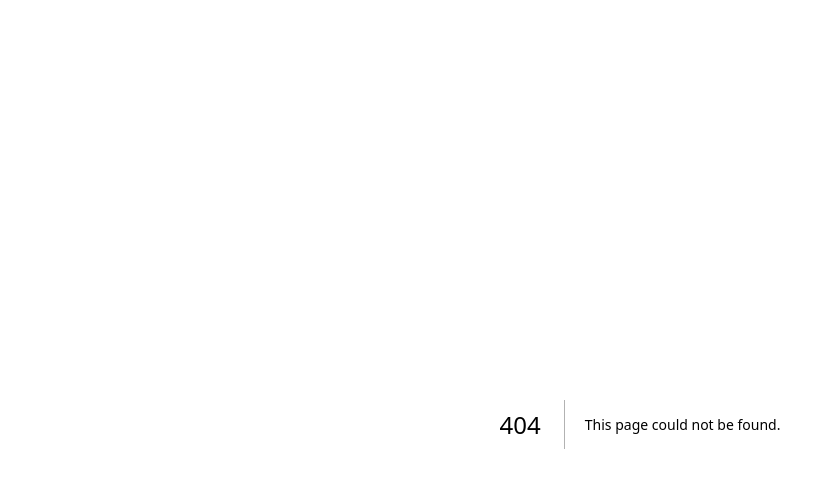
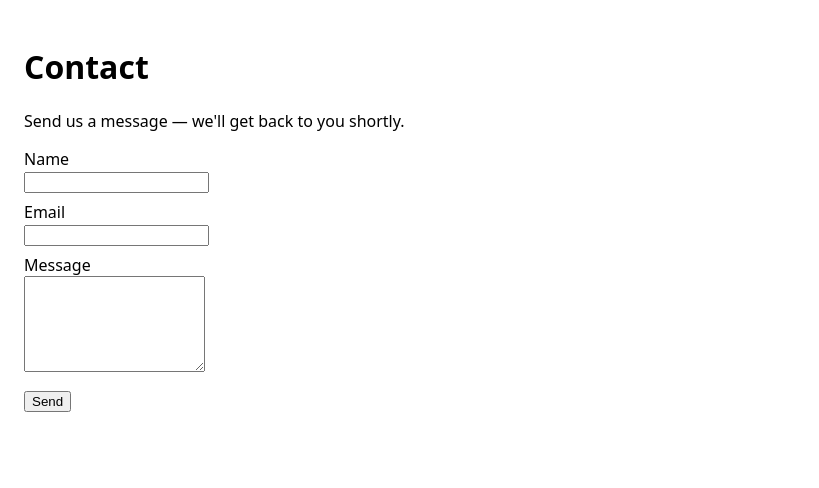
Before and after one commit to JadonChou/rootmap-beta-demo, a Next.js app: page /contact in a window 1280 px wide. Before the commit this address had no page. Shown: the top 488 px of the page, without its empty margins (0-819 px from the left). Built offline with nearby package versions, Linux system fonts and the light colour scheme.

Commit message:
fix(rootmap): Add Contact page and API route

```diff
--- /dev/null
+++ b/app/contact/page.tsx
@@ -0,0 +1,81 @@
+"use client";
+import React, { useState } from "react";
+
+export default function ContactPage() {
+  const [name, setName] = useState("");
+  const [email, setEmail] = useState("");
+  const [message, setMessage] = useState("");
+  const [errors, setErrors] = useState<{ [k: string]: string }>({});
+  const [status, setStatus] = useState<"idle" | "submitting" | "success" | "error">("idle");
+
+  function validate() {
+    const e: { [k: string]: string } = {};
+    if (!name.trim()) e.name = "Name is required";
+    if (!email.trim()) e.email = "Email is required";
+    // simple email check
+    if (email && !/^[^@\s]+@[^@\s]+\.[^@\s]+$/.test(email)) e.email = "Email looks invalid";
+    if (!message.trim()) e.message = "Message is required";
+    setErrors(e);
+    return Object.keys(e).length === 0;
+  }
+
+  async function handleSubmit(e: React.FormEvent) {
+    e.preventDefault();
+    if (!validate()) return;
+    setStatus("submitting");
+    try {
+      const res = await fetch("/api/contact", {
+        method: "POST",
+        headers: { "Content-Type": "application/json" },
+        body: JSON.stringify({ name, email, message }),
+      });
+      if (res.ok) {
+        setStatus("success");
+        setName("");
+        setEmail("");
+        setMessage("");
+      } else {
+        setStatus("error");
+      }
+    } catch (err) {
+      setStatus("error");
+    }
+  }
+
+  return (
+    <main>
+      <h1>Contact</h1>
+      <p>Send us a message — we'll get back to you shortly.</p>
+      <form onSubmit={handleSubmit} style={{ maxWidth: 600 }}>
+        <div style={{ marginBottom: 8 }}>
+          <label>
+            Name<br />
+            <input value={name} onChange={(e) => setName(e.target.value)} />
+          </label>
+          {errors.name && <div style={{ color: "red" }}>{errors.name}</div>}
+        </div>
+        <div style={{ marginBottom: 8 }}>
+          <label>
+            Email<br />
+            <input value={email} onChange={(e) => setEmail(e.target.value)} />
+          </label>
+          {errors.email && <div style={{ color: "red" }}>{errors.email}</div>}
+        </div>
+        <div style={{ marginBottom: 8 }}>
+          <label>
+            Message<br />
+            <textarea value={message} onChange={(e) => setMessage(e.target.value)} rows={6} />
+          </label>
+          {errors.message && <div style={{ color: "red" }}>{errors.message}</div>}
+        </div>
+        <div style={{ marginTop: 12 }}>
+          <button type="submit" disabled={status === "submitting"}>
+            {status === "submitting" ? "Sending…" : "Send"}
+          </button>
+        </div>
+        {status === "success" && <div style={{ color: "green", marginTop: 8 }}>Message sent. Thank you!</div>}
+        {status === "error" && <div style={{ color: "red", marginTop: 8 }}>Failed to send message. Please try again later.</div>}
+      </form>
+    </main>
+  );
+}
```
